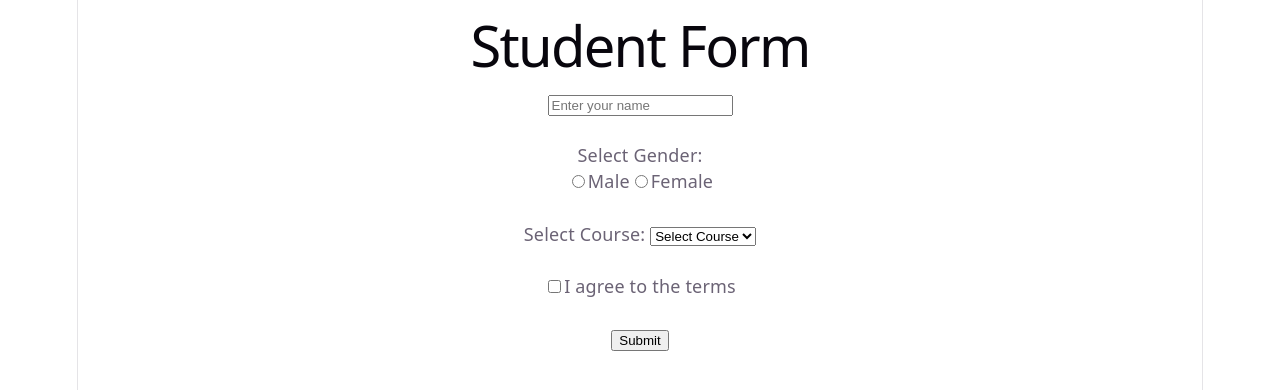
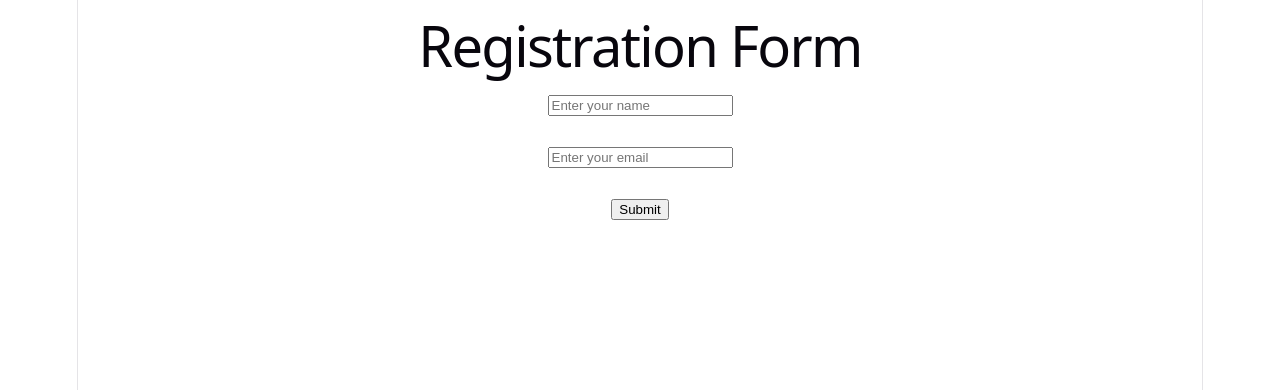
Before and after one commit to kanganamaheshwari0-cmd/react-revision, a React (Vite) app in the folder revision/: page / in a window 1280 px wide. Shown: the top 390 px of the page. Built offline with nearby package versions, Linux system fonts and the light colour scheme.

Commit message:
form validation

```diff
--- a/revision/src/App.jsx
+++ b/revision/src/App.jsx
@@ -395,31 +395,135 @@
 
 //FORMS CHECKBOX + RADIO + SELECT
 
+// import { useState } from "react";
+
+// function App() {
+//   const [name, setName] = useState("");
+//   const [agree, setAgree] = useState(false);
+//   const [gender, setGender] = useState("");
+//   const [course, setCourse] = useState("");
+
+//   const handleSubmit = (e) => {
+//     e.preventDefault();
+
+//     console.log({
+//       name,
+//       agree,
+//       gender,
+//       course
+//     });
+//   };
+
+//   return (
+//     <div>
+//       <h1>Student Form</h1>
+
+//       <form onSubmit={handleSubmit}>
+
+//         <input
+//           type="text"
+//           placeholder="Enter your name"
+//           value={name}
+//           onChange={(e) => setName(e.target.value)}
+//         />
+
+//         <br />
+//         <br />
+
+//         <p>Select Gender:</p>
+
+//         <label>
+//           <input
+//             type="radio"
+//             name="gender"
+//             value="Male"
+//             checked={gender === "Male"}
+//             onChange={(e) => setGender(e.target.value)}
+//           />
+//           Male
+//         </label>
+
+//         <label>
+//           <input
+//             type="radio"
+//             name="gender"
+//             value="Female"
+//             checked={gender === "Female"}
+//             onChange={(e) => setGender(e.target.value)}
+//           />
+//           Female
+//         </label>
+
+//         <br />
+//         <br />
+
+//         <label>Select Course: </label>
+
+//         <select
+//           value={course}
+//           onChange={(e) => setCourse(e.target.value)}
+//         >
+//           <option value="">Select Course</option>
+//           <option value="CSE">CSE</option>
+//           <option value="IT">IT</option>
+//           <option value="ECE">ECE</option>
+//         </select>
+
+//         <br />
+//         <br />
+
+//         <label>
+//           <input
+//             type="checkbox"
+//             checked={agree}
+//             onChange={(e) => setAgree(e.target.checked)}
+//           />
+//           I agree to the terms
+//         </label>
+
+//         <br />
+//         <br />
+
+//         <button type="submit">Submit</button>
+
+//       </form>
+//     </div>
+//   );
+// }
+
+// export default App;
+
+//FORM VALIDATION
+
 import { useState } from "react";
 
 function App() {
   const [name, setName] = useState("");
-  const [agree, setAgree] = useState(false);
-  const [gender, setGender] = useState("");
-  const [course, setCourse] = useState("");
+  const [email, setEmail] = useState("");
+  const [error, setError] = useState("");
 
   const handleSubmit = (e) => {
     e.preventDefault();
 
-    console.log({
-      name,
-      agree,
-      gender,
-      course
-    });
+    if (name === "") {
+      setError("Name is required");
+      return;
+    }
+
+    if (email === "") {
+      setError("Email is required");
+      return;
+    }
+
+    setError("");
+    console.log("Form submitted");
   };
 
   return (
     <div>
-      <h1>Student Form</h1>
+      <h1>Registration Form</h1>
 
       <form onSubmit={handleSubmit}>
-
         <input
           type="text"
           placeholder="Enter your name"
@@ -430,63 +534,20 @@ function App() {
         <br />
         <br />
 
-        <p>Select Gender:</p>
-
-        <label>
-          <input
-            type="radio"
-            name="gender"
-            value="Male"
-            checked={gender === "Male"}
-            onChange={(e) => setGender(e.target.value)}
-          />
-          Male
-        </label>
-
-        <label>
-          <input
-            type="radio"
-            name="gender"
-            value="Female"
-            checked={gender === "Female"}
-            onChange={(e) => setGender(e.target.value)}
-          />
-          Female
-        </label>
-
-        <br />
-        <br />
-
-        <label>Select Course: </label>
-
-        <select
-          value={course}
-          onChange={(e) => setCourse(e.target.value)}
-        >
-          <option value="">Select Course</option>
-          <option value="CSE">CSE</option>
-          <option value="IT">IT</option>
-          <option value="ECE">ECE</option>
-        </select>
-
-        <br />
-        <br />
-
-        <label>
-          <input
-            type="checkbox"
-            checked={agree}
-            onChange={(e) => setAgree(e.target.checked)}
-          />
-          I agree to the terms
-        </label>
+        <input
+          type="email"
+          placeholder="Enter your email"
+          value={email}
+          onChange={(e) => setEmail(e.target.value)}
+        />
 
         <br />
         <br />
 
         <button type="submit">Submit</button>
+      </form>
 
-      </form>
+      {error && <p>{error}</p>}
     </div>
   );
 }
```
